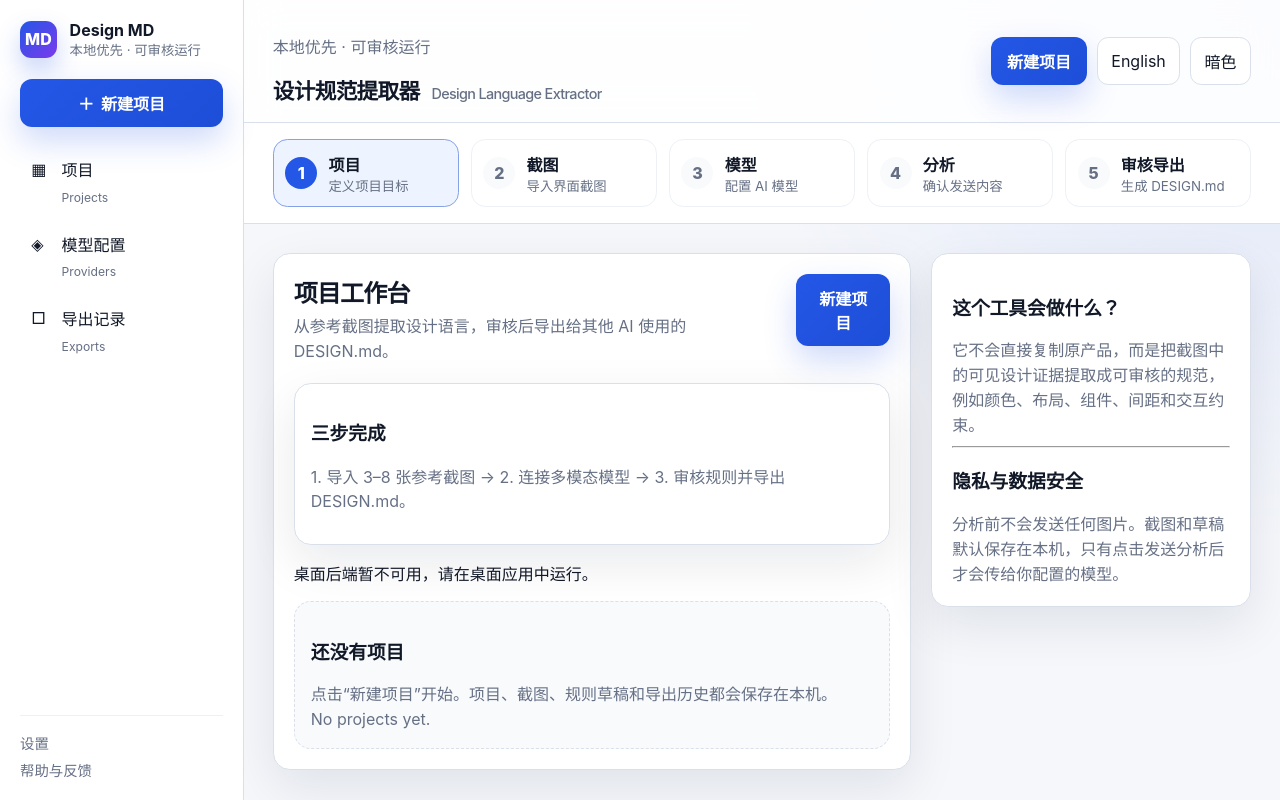
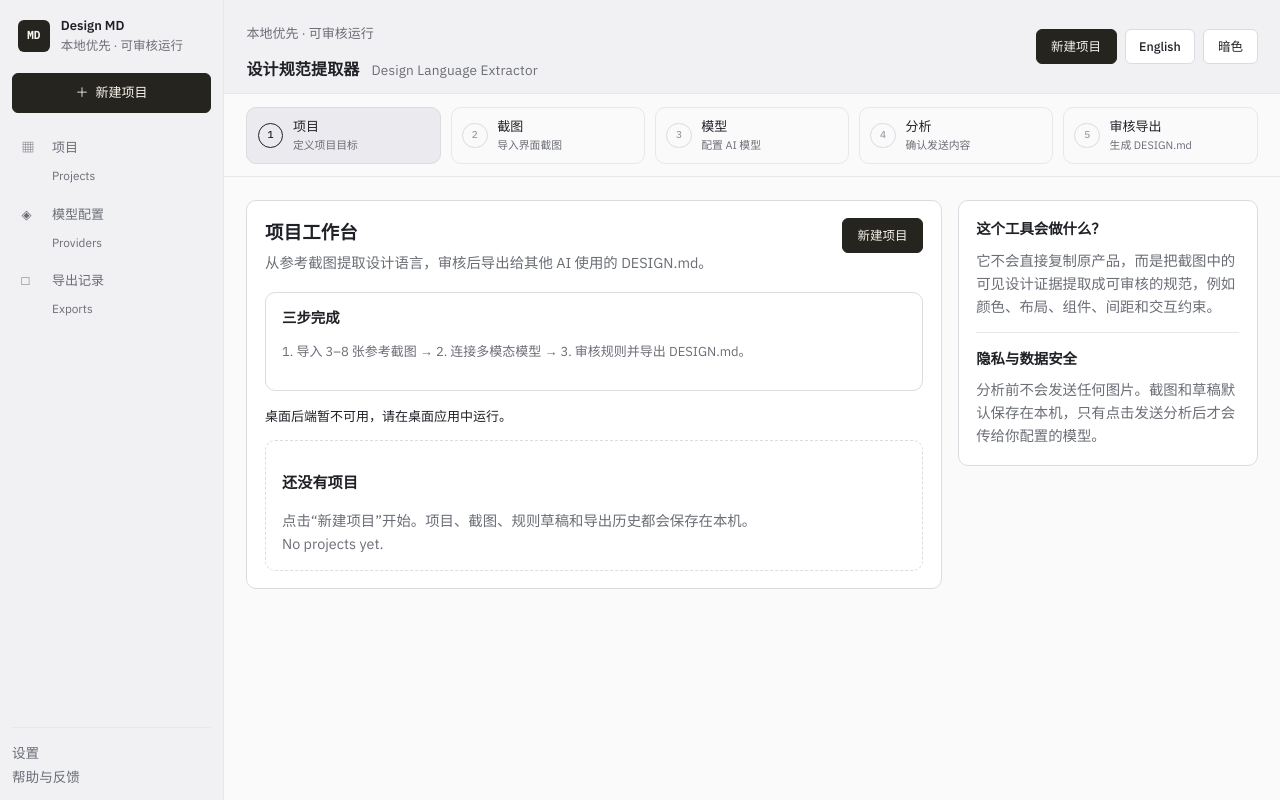
Before and after one commit to domin1c86/ToMD, a React (Vite) app: page / in a window 1280 px wide. Built offline with nearby package versions, Linux system fonts and the light colour scheme.

Commit message:
time: 07-06 03:59 finished: 	- replace the design tokens with the approved paper-and-ink system (light default, dark variant) and restyle all primitives 	- add the swappable FONT INTERFACE block in index.html (Google Fonts default, local fonts drop-in later)

```diff
--- a/index.html
+++ b/index.html
@@ -1,9 +1,24 @@
 <!doctype html>
-<html lang="en">
+<html lang="zh-CN">
   <head>
     <meta charset="UTF-8" />
     <meta name="viewport" content="width=device-width, initial-scale=1.0" />
     <title>Design Language Extractor</title>
+    <!-- ============================================================
+         FONT INTERFACE
+         To switch to bundled local fonts later:
+           1. delete the three <link> tags below;
+           2. add @font-face rules (or a fonts.css) pointing at local files;
+           3. adjust the --font-* variables in src/app/styles.css if the
+              family names differ.
+         Nothing else in the app references font families directly.
+         ============================================================ -->
+    <link rel="preconnect" href="https://fonts.googleapis.com" />
+    <link rel="preconnect" href="https://fonts.gstatic.com" crossorigin />
+    <link
+      href="https://fonts.googleapis.com/css2?family=IBM+Plex+Sans:wght@400;500;600&family=IBM+Plex+Mono:wght@400;500&family=Noto+Sans+SC:wght@400;500;600&family=Source+Serif+4:opsz,wght@8..60,600&display=swap"
+      rel="stylesheet"
+    />
   </head>
   <body>
     <div id="root"></div>
--- a/src/app/styles.css
+++ b/src/app/styles.css
@@ -1,39 +1,86 @@
+/* ============================================================
+   Design tokens — "dark tool, paper deliverable"
+   Light (default): warm paper on a cool desk; primary actions are INK.
+   Dark: graphite tool; primary actions are PAPER.
+   Font families come only from the --font-* variables below
+   (see the FONT INTERFACE block in index.html).
+   ============================================================ */
+
 :root {
   color-scheme: light;
-  --bg: #f5f7fb;
-  --panel: #ffffff;
-  --panel-muted: #f8fafc;
-  --text: #111827;
-  --text-muted: #667085;
-  --line: #d9e0ea;
-  --line-soft: #edf1f6;
-  --accent: #2457e6;
-  --accent-soft: #eef4ff;
-  --success: #16a34a;
-  --warning: #d97706;
-  --danger: #dc2626;
-  --shadow: 0 18px 50px rgb(15 23 42 / 9%);
-  font-family:
-    Inter, ui-sans-serif, system-ui, -apple-system, BlinkMacSystemFont, "Segoe UI", sans-serif;
+
+  --font-ui: "IBM Plex Sans", "Noto Sans SC", system-ui, sans-serif;
+  --font-mono: "IBM Plex Mono", ui-monospace, monospace;
+  --font-doc: "Source Serif 4", serif;
+
+  --r-sm: 6px;
+  --r-md: 10px;
+  --r-lg: 14px;
+
+  --bg: #f1f1f4;
+  --surface: #fafafb;
+  --surface-2: #ffffff;
+  --surface-3: #ebebef;
+  --border: #dbdbe1;
+  --border-soft: #e7e7ec;
+  --text: #1f2126;
+  --muted: #6b6e76;
+  --faint: #9b9ea7;
+  --paper: #f7f4ea;
+  --paper-shade: #e8e3d3;
+  --ink: #26241e;
+  --ink-soft: #6b675c;
+  --ok: #3e8f5c;
+  --edit: #a97f24;
+  --danger: #c05a4b;
+  --primary-bg: var(--ink);
+  --primary-fg: var(--paper);
+  --primary-hover: #3a372e;
+  --focus: var(--ink);
+  --shadow-paper: inset 0 0 0 1px var(--paper-shade), 0 8px 26px rgb(38 36 30 / 10%);
+  --shadow-float: 0 14px 40px rgb(20 22 30 / 18%);
+  --ev-dim: rgb(240 240 244 / 42%);
+
+  /* legacy aliases (older class names still reference these) */
+  --panel: var(--surface-2);
+  --panel-muted: var(--surface-3);
+  --line: var(--border);
+  --line-soft: var(--border-soft);
+  --text-muted: var(--muted);
+  --accent: var(--primary-bg);
+  --accent-soft: var(--surface-3);
+  --success: var(--ok);
+  --warning: var(--edit);
+  --shadow: none;
+
+  font-family: var(--font-ui);
   background: var(--bg);
   color: var(--text);
 }
 
 :root[data-theme="dark"] {
   color-scheme: dark;
-  --bg: #0b1020;
-  --panel: #121a2d;
-  --panel-muted: #172037;
-  --text: #eef2ff;
-  --text-muted: #98a2b3;
-  --line: #263247;
-  --line-soft: #202a3d;
-  --accent: #7c9cff;
-  --accent-soft: #172554;
-  --success: #4ade80;
-  --warning: #fbbf24;
-  --danger: #f87171;
-  --shadow: 0 18px 50px rgb(0 0 0 / 30%);
+  --bg: #16171b;
+  --surface: #1d1f24;
+  --surface-2: #24262c;
+  --surface-3: #2a2d34;
+  --border: #2f323a;
+  --border-soft: #282b32;
+  --text: #e9e7e2;
+  --muted: #8f9088;
+  --faint: #5e616a;
+  --paper: #f3f1eb;
+  --paper-shade: #e7e3d8;
+  --ok: #79b98b;
+  --edit: #cfa75c;
+  --danger: #d97e70;
+  --primary-bg: var(--paper);
+  --primary-fg: var(--ink);
+  --primary-hover: #ffffff;
+  --focus: var(--paper);
+  --shadow-paper: inset 0 0 0 1px var(--paper-shade), 0 10px 30px rgb(0 0 0 / 35%);
+  --shadow-float: 0 14px 40px rgb(0 0 0 / 45%);
+  --ev-dim: rgb(14 15 18 / 35%);
 }
 
 * {
@@ -56,9 +103,9 @@ body {
   margin: 0;
   min-width: 960px;
   min-height: 100vh;
-  background:
-    radial-gradient(circle at top right, color-mix(in srgb, var(--accent) 11%, transparent), transparent 34rem),
-    var(--bg);
+  background: var(--bg);
+  font-size: 13px;
+  line-height: 1.55;
 }
 
 button,
@@ -66,6 +113,7 @@ input,
 select,
 textarea {
   font: inherit;
+  color: inherit;
 }
 
 a {
@@ -73,39 +121,170 @@ a {
   text-decoration: none;
 }
 
+:focus-visible {
+  outline: 2px solid var(--focus);
+  outline-offset: 2px;
+  border-radius: 4px;
+}
+
+/* ============================================================
+   Buttons
+   ============================================================ */
+
+.button-primary {
+  display: inline-flex;
+  justify-content: center;
+  align-items: center;
+  gap: 0.45rem;
+  border: 1px solid var(--primary-bg);
+  border-radius: var(--r-sm);
+  padding: 0.42rem 0.9rem;
+  color: var(--primary-fg);
+  background: var(--primary-bg);
+  font-size: 12.5px;
+  font-weight: 500;
+  cursor: pointer;
+}
+
+.button-primary:hover {
+  background: var(--primary-hover);
+  border-color: var(--primary-hover);
+}
+
+.segmented-button,
+.button-secondary,
+.button-danger {
+  display: inline-flex;
+  align-items: center;
+  gap: 0.45rem;
+  border: 1px solid var(--border);
+  border-radius: var(--r-sm);
+  padding: 0.42rem 0.85rem;
+  color: var(--text);
+  background: var(--surface-2);
+  font-size: 12.5px;
+  font-weight: 500;
+  cursor: pointer;
+}
+
+.segmented-button:hover,
+.button-secondary:hover,
+.button-danger:hover {
+  border-color: var(--faint);
+}
+
+.button-danger {
+  color: var(--danger);
+}
+
+.button-quiet {
+  border: 1px solid transparent;
+  border-radius: var(--r-sm);
+  padding: 0.42rem 0.85rem;
+  color: var(--muted);
+  background: none;
+  font-size: 12.5px;
+  font-weight: 500;
+  cursor: pointer;
+}
+
+.button-quiet:hover {
+  color: var(--text);
+}
+
+.segmented-button:disabled,
+.button-primary:disabled,
+.button-secondary:disabled,
+.button-danger:disabled {
+  cursor: not-allowed;
+  opacity: 0.5;
+}
+
+/* ============================================================
+   Small primitives
+   ============================================================ */
+
+.tag {
+  display: inline-flex;
+  align-items: center;
+  font: 500 10px/1 var(--font-mono);
+  letter-spacing: 0.06em;
+  border: 1px solid var(--border);
+  border-radius: 4px;
+  padding: 3px 6px;
+  color: var(--muted);
+  background: none;
+}
+
+.st {
+  display: inline-block;
+  width: 7px;
+  height: 7px;
+  border-radius: 50%;
+  flex: none;
+  background: var(--faint);
+}
+
+.st--ok {
+  background: var(--ok);
+}
+
+.st--edit {
+  background: var(--edit);
+}
+
+.st--bad {
+  background: var(--danger);
+}
+
+.mono {
+  font-family: var(--font-mono);
+  font-size: 0.9em;
+}
+
+.muted,
+.eyebrow,
+.app-brand small,
+.app-sidebar__link-en {
+  color: var(--muted);
+}
+
+/* ============================================================
+   App shell (rebuilt in M2; legacy classes kept working)
+   ============================================================ */
+
 .app-shell {
   display: grid;
-  grid-template-columns: 244px minmax(0, 1fr);
+  grid-template-columns: 224px minmax(0, 1fr);
   min-height: 100vh;
 }
 
 .app-sidebar {
   display: flex;
   flex-direction: column;
-  gap: 1.25rem;
+  gap: 1.1rem;
   min-height: 100vh;
-  padding: 1.25rem;
-  border-right: 1px solid var(--line);
-  background: color-mix(in srgb, var(--panel) 92%, transparent);
-  backdrop-filter: blur(18px);
+  padding: 1rem 0.75rem 0.75rem;
+  border-right: 1px solid var(--border-soft);
+  background: var(--bg);
 }
 
 .app-brand {
   display: flex;
-  gap: 0.8rem;
+  gap: 0.7rem;
   align-items: center;
+  padding: 0 0.35rem;
 }
 
 .app-brand__mark {
   display: grid;
   place-items: center;
-  width: 2.3rem;
-  height: 2.3rem;
-  border-radius: 0.7rem;
-  color: white;
-  font-weight: 800;
-  background: linear-gradient(135deg, #2457e6, #7c3aed);
-  box-shadow: 0 12px 24px rgb(36 87 230 / 25%);
+  width: 2rem;
+  height: 2rem;
+  border-radius: var(--r-sm);
+  color: var(--primary-fg);
+  background: var(--primary-bg);
+  font: 600 11px/1 var(--font-mono);
 }
 
 .app-brand strong,
@@ -113,33 +292,33 @@ a {
   display: block;
 }
 
-.app-brand small,
-.eyebrow,
-.app-sidebar__link-en,
-.muted {
-  color: var(--text-muted);
+.app-brand small {
+  font-size: 0.78rem;
 }
 
-.app-sidebar__primary-action,
-.button-primary {
+.app-sidebar__primary-action {
   display: inline-flex;
   justify-content: center;
   align-items: center;
   gap: 0.45rem;
-  border: 0;
-  border-radius: 0.75rem;
-  padding: 0.75rem 1rem;
-  color: white;
-  background: linear-gradient(135deg, #2457e6, #1d4ed8);
-  font-weight: 700;
-  box-shadow: 0 14px 32px rgb(36 87 230 / 22%);
+  border: 1px solid var(--primary-bg);
+  border-radius: var(--r-sm);
+  padding: 0.55rem 0.9rem;
+  color: var(--primary-fg);
+  background: var(--primary-bg);
+  font-weight: 500;
   cursor: pointer;
+}
+
+.app-sidebar__primary-action:hover {
+  background: var(--primary-hover);
+  border-color: var(--primary-hover);
 }
 
 .app-sidebar__nav,
 .app-sidebar__footer {
   display: grid;
-  gap: 0.35rem;
+  gap: 0.2rem;
 }
 
 .app-sidebar__link {
@@ -147,30 +326,32 @@ a {
   grid-template-columns: 1.35rem 1fr;
   gap: 0.55rem;
   align-items: center;
-  border-radius: 0.75rem;
-  padding: 0.65rem 0.7rem;
-  color: var(--text);
+  border-radius: var(--r-sm);
+  padding: 0.5rem 0.6rem;
+  color: var(--muted);
 }
 
 .app-sidebar__link:hover {
-  background: var(--panel-muted);
+  background: var(--surface-2);
+  color: var(--text);
 }
 
 .app-sidebar__link-en {
   grid-column: 2;
-  font-size: 0.76rem;
+  font-size: 0.74rem;
 }
 
 .app-sidebar__footer {
   margin-top: auto;
-  padding-top: 1rem;
-  border-top: 1px solid var(--line-soft);
-  color: var(--text-muted);
-  font-size: 0.9rem;
+  padding-top: 0.9rem;
+  border-top: 1px solid var(--border-soft);
+  color: var(--muted);
+  font-size: 0.85rem;
 }
 
 .app-workspace {
   min-width: 0;
+  background: var(--surface);
 }
 
 .app-topbar {
@@ -178,84 +359,64 @@ a {
   justify-content: space-between;
   align-items: center;
   gap: 1rem;
-  min-height: 80px;
-  padding: 1.1rem 1.8rem;
-  border-bottom: 1px solid var(--line);
-  background: color-mix(in srgb, var(--panel) 88%, transparent);
-  backdrop-filter: blur(18px);
+  min-height: 56px;
+  padding: 0.7rem 1.4rem;
+  border-bottom: 1px solid var(--border-soft);
+  background: var(--bg);
 }
 
 .app-topbar h1 {
-  margin: 0.12rem 0 0;
-  font-size: 1.35rem;
-  letter-spacing: -0.03em;
+  margin: 0;
+  font-size: 1rem;
+  font-weight: 600;
+  letter-spacing: 0.01em;
 }
 
 .app-topbar h1 span:not(.app-topbar__title-main) {
   margin-left: 0.75rem;
-  color: var(--text-muted);
-  font-size: 0.9rem;
-  font-weight: 500;
+  color: var(--muted);
+  font-size: 0.85rem;
+  font-weight: 400;
 }
 
 .app-topbar__actions {
   display: flex;
-  gap: 0.6rem;
+  gap: 0.5rem;
 }
 
-.segmented-button,
-.button-secondary,
-.button-danger {
-  border: 1px solid var(--line);
-  border-radius: 0.7rem;
-  padding: 0.58rem 0.85rem;
-  color: var(--text);
-  background: var(--panel);
-  cursor: pointer;
-}
-
-.button-danger {
-  color: var(--danger);
-}
-
-.segmented-button:disabled,
-.button-primary:disabled,
-.button-secondary:disabled {
-  cursor: not-allowed;
-  opacity: 0.55;
-}
-
+/* legacy stepper (removed in M2) */
 .workflow-stepper {
   display: grid;
   grid-template-columns: repeat(5, minmax(0, 1fr));
-  gap: 0.75rem;
-  padding: 1rem 1.8rem;
-  border-bottom: 1px solid var(--line);
-  background: var(--panel);
+  gap: 0.6rem;
+  padding: 0.8rem 1.4rem;
+  border-bottom: 1px solid var(--border-soft);
+  background: var(--surface);
 }
 
 .workflow-stepper__item {
   display: flex;
-  gap: 0.7rem;
+  gap: 0.6rem;
   align-items: center;
   min-width: 0;
-  padding: 0.72rem;
-  border: 1px solid var(--line-soft);
-  border-radius: 0.9rem;
-  color: var(--text-muted);
-  background: var(--panel);
+  padding: 0.55rem 0.65rem;
+  border: 1px solid var(--border-soft);
+  border-radius: var(--r-md);
+  color: var(--muted);
+  background: var(--surface);
 }
 
 .workflow-stepper__marker {
   display: grid;
   flex: 0 0 auto;
   place-items: center;
-  width: 2rem;
-  height: 2rem;
+  width: 1.6rem;
+  height: 1.6rem;
   border-radius: 999px;
-  background: var(--panel-muted);
-  color: var(--text-muted);
-  font-weight: 800;
+  border: 1px solid var(--border);
+  background: none;
+  color: var(--faint);
+  font: 500 10px/1 var(--font-mono);
 }
 
 .workflow-stepper__item strong,
@@ -268,31 +429,37 @@ a {
 
 .workflow-stepper__item strong {
   color: var(--text);
+  font-weight: 500;
 }
 
 .workflow-stepper__item--active {
-  border-color: color-mix(in srgb, var(--accent) 46%, var(--line));
-  background: var(--accent-soft);
+  border-color: var(--border);
+  background: var(--surface-3);
 }
 
 .workflow-stepper__item--active .workflow-stepper__marker {
-  color: white;
-  background: var(--accent);
+  border-color: var(--text);
+  color: var(--text);
 }
 
 .workflow-stepper__item--done .workflow-stepper__marker {
-  color: white;
-  background: var(--success);
+  border-color: transparent;
+  background: var(--surface-3);
+  color: var(--ok);
 }
 
 .app-main {
-  padding: 1.8rem;
+  padding: 1.4rem;
 }
+
+/* ============================================================
+   Page scaffolding
+   ============================================================ */
 
 .page-grid {
   display: grid;
-  grid-template-columns: minmax(0, 1fr) 320px;
-  gap: 1.25rem;
+  grid-template-columns: minmax(0, 1fr) 300px;
+  gap: 1rem;
   align-items: start;
 }
 
@@ -300,15 +467,14 @@ a {
 .help-panel,
 .card,
 .empty-state {
-  border: 1px solid var(--line);
-  border-radius: 1.05rem;
-  background: var(--panel);
-  box-shadow: var(--shadow);
+  border: 1px solid var(--border);
+  border-radius: var(--r-md);
+  background: var(--surface-2);
 }
 
 .page-panel,
 .help-panel {
-  padding: 1.25rem;
+  padding: 1.1rem;
 }
 
 .page-header {
@@ -316,89 +482,115 @@ a {
   justify-content: space-between;
   align-items: flex-start;
   gap: 1rem;
-  margin-bottom: 1.2rem;
+  margin-bottom: 1.1rem;
 }
 
 .page-header h2 {
-  margin: 0 0 0.3rem;
-  font-size: 1.5rem;
-  letter-spacing: -0.035em;
+  margin: 0 0 0.25rem;
+  font-size: 1.15rem;
+  font-weight: 600;
+  letter-spacing: 0.01em;
 }
 
 .page-header p,
 .help-panel p,
 .empty-state p {
   margin: 0;
-  color: var(--text-muted);
-  line-height: 1.55;
+  color: var(--muted);
+  line-height: 1.6;
+  font-size: 0.9rem;
+}
+
+.help-panel h3,
+.card h3 {
+  margin: 0 0 0.5rem;
+  font-size: 0.9rem;
+  font-weight: 600;
+}
+
+.help-panel hr {
+  border: 0;
+  border-top: 1px solid var(--border-soft);
+  margin: 0.9rem 0;
 }
 
 .card,
 .empty-state {
-  padding: 1rem;
+  padding: 0.9rem 1rem;
 }
 
 .empty-state {
   border-style: dashed;
-  box-shadow: none;
-  background: var(--panel-muted);
+  background: none;
 }
+
+/* ============================================================
+   Forms
+   ============================================================ */
 
 .form-grid {
   display: grid;
-  gap: 0.9rem;
+  gap: 0.8rem;
 }
 
 .field {
   display: grid;
-  gap: 0.35rem;
+  gap: 0.3rem;
   color: var(--text);
-  font-weight: 650;
+  font-weight: 500;
+  font-size: 0.85rem;
 }
 
 .field span {
-  color: var(--text-muted);
-  font-size: 0.82rem;
-  font-weight: 500;
+  color: var(--faint);
+  font-size: 0.78rem;
+  font-weight: 400;
 }
 
 .field input,
 .field select,
-.field textarea {
+.field textarea,
+select {
   width: 100%;
-  border: 1px solid var(--line);
-  border-radius: 0.75rem;
-  padding: 0.7rem 0.8rem;
+  border: 1px solid var(--border);
+  border-radius: var(--r-sm);
+  padding: 0.5rem 0.65rem;
   color: var(--text);
-  background: var(--panel);
+  background: var(--surface);
+  font-size: 0.9rem;
+  font-weight: 400;
+}
+
+.field input::placeholder,
+.field textarea::placeholder {
+  color: var(--faint);
 }
 
 .field textarea {
-  min-height: 116px;
+  min-height: 100px;
   resize: vertical;
+  line-height: 1.6;
 }
 
 .upload-zone {
   display: grid;
   place-items: center;
-  min-height: 190px;
+  min-height: 170px;
   margin-bottom: 1rem;
-  border: 1.5px dashed color-mix(in srgb, var(--accent) 45%, var(--line));
-  border-radius: 1rem;
-  background: color-mix(in srgb, var(--accent-soft) 44%, transparent);
+  border: 1.5px dashed var(--border);
+  border-radius: var(--r-md);
+  background: var(--surface);
   text-align: center;
+  color: var(--muted);
 }
+
+/* ============================================================
+   Tables
+   ============================================================ */
 
 .table-shell {
   width: 100%;
   overflow: auto;
-}
-
-.workbench-grid {
-  display: grid;
-  grid-template-columns: minmax(220px, 24%) minmax(360px, 1fr) minmax(280px, 30%);
-  gap: 1rem;
-  align-items: start;
 }
 
 table {
@@ -408,51 +600,133 @@ table {
 
 th,
 td {
-  border-bottom: 1px solid var(--line-soft);
-  padding: 0.75rem;
+  border-bottom: 1px solid var(--border-soft);
+  padding: 0.6rem 0.7rem;
   text-align: left;
   vertical-align: middle;
 }
 
 th {
-  color: var(--text-muted);
-  font-size: 0.82rem;
-  font-weight: 700;
+  color: var(--faint);
+  font: 500 10.5px/1.3 var(--font-mono);
+  letter-spacing: 0.1em;
+  text-transform: uppercase;
 }
 
+/* ============================================================
+   Workbench (rebuilt in M5)
+   ============================================================ */
+
+.workbench-grid {
+  display: grid;
+  grid-template-columns: minmax(220px, 24%) minmax(360px, 1fr) minmax(280px, 30%);
+  gap: 1rem;
+  align-items: start;
+}
+
+/* ============================================================
+   Status & feedback
+   ============================================================ */
+
 .alert {
-  border: 1px solid color-mix(in srgb, var(--warning) 45%, var(--line));
-  border-radius: 0.85rem;
-  padding: 0.75rem 0.9rem;
-  color: var(--warning);
-  background: color-mix(in srgb, var(--warning) 10%, transparent);
+  border: 1px solid color-mix(in srgb, var(--edit) 45%, var(--border));
+  border-radius: var(--r-sm);
+  padding: 0.6rem 0.8rem;
+  color: var(--edit);
+  background: color-mix(in srgb, var(--edit) 8%, transparent);
+  font-size: 0.88rem;
 }
 
 .status-badge {
   display: inline-flex;
   align-items: center;
-  border: 1px solid var(--line);
+  border: 1px solid var(--border);
   border-radius: 999px;
-  padding: 0.15rem 0.5rem;
-  font-size: 0.78rem;
-  font-weight: 750;
-  background: var(--panel-muted);
+  padding: 0.12rem 0.5rem;
+  font: 500 10.5px/1.6 var(--font-mono);
+  background: var(--surface-3);
+  color: var(--muted);
 }
 
-.status-badge--accepted,
+.status-badge--accepted {
+  border-color: color-mix(in srgb, var(--ok) 42%, var(--border));
+  color: var(--ok);
+}
+
 .status-badge--edited {
-  border-color: color-mix(in srgb, var(--success) 42%, var(--line));
-  color: var(--success);
+  border-color: color-mix(in srgb, var(--edit) 42%, var(--border));
+  color: var(--edit);
 }
 
 .status-badge--rejected {
-  border-color: color-mix(in srgb, var(--danger) 42%, var(--line));
+  border-color: color-mix(in srgb, var(--danger) 42%, var(--border));
   color: var(--danger);
 }
 
 .error {
   color: var(--danger);
 }
+
+/* ============================================================
+   Paper — the deliverable surface
+   ============================================================ */
+
+.paper {
+  background: var(--paper);
+  color: var(--ink);
+  border-radius: var(--r-sm);
+  padding: 1.6rem 1.6rem 2rem;
+  box-shadow: var(--shadow-paper);
+}
+
+.paper h2 {
+  margin: 0 0 0.25rem;
+  font: 600 17px/1.3 var(--font-doc);
+}
+
+.paper h3 {
+  font: 600 13px/1.3 var(--font-doc);
+  margin: 1rem 0 0.35rem;
+  padding-top: 0.75rem;
+  border-top: 1px solid var(--paper-shade);
+}
+
+.paper .docmeta {
+  font: 400 10.5px/1.5 var(--font-mono);
+  color: var(--ink-soft);
+  margin: 0 0 1rem;
+}
+
+.paper ul {
+  list-style: none;
+  margin: 0;
+  padding: 0;
+}
+
+.paper li {
+  font-size: 12px;
+  line-height: 1.7;
+  padding-left: 14px;
+  position: relative;
+  color: #3b382f;
+}
+
+.paper li::before {
+  content: "–";
+  position: absolute;
+  left: 0;
+  color: var(--ink-soft);
+}
+
+.paper li .src {
+  font-family: var(--font-mono);
+  font-size: 9.5px;
+  color: var(--ink-soft);
+}
+
+/* ============================================================
+   Responsive
+   ============================================================ */
 
 @media (max-width: 1100px) {
   body {
@@ -466,7 +740,7 @@ th {
   .app-sidebar {
     min-height: auto;
     border-right: 0;
-    border-bottom: 1px solid var(--line);
+    border-bottom: 1px solid var(--border-soft);
   }
 
   .workflow-stepper,
```
